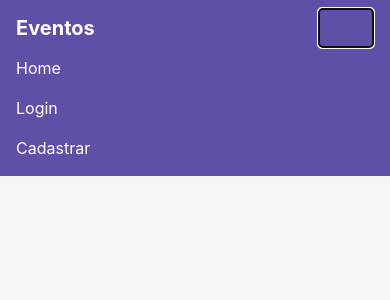
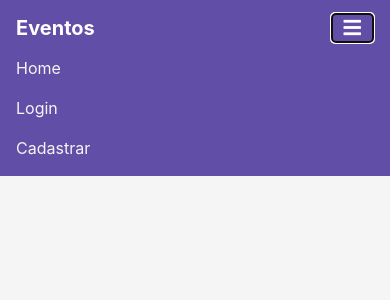
Before and after one commit to diogocbarros/publica-eventos, a React (Create React App) app: page / in a window 390 px wide. Both pictures are taken after a click on the button "Toggle navigation". Shown: the top 300 px of the page. Built offline with nearby package versions, Linux system fonts and the light colour scheme.

Commit message:
ajustando navbar

```diff
--- a/package.json
+++ b/package.json
@@ -11,8 +11,10 @@
     "history": "^5.0.0",
     "react": "^17.0.1",
     "react-dom": "^17.0.1",
+    "react-redux": "^7.2.2",
     "react-router-dom": "^6.0.0-beta.0",
     "react-scripts": "4.0.0",
+    "redux": "^4.0.5",
     "web-vitals": "^0.2.4"
   },
   "scripts": {
--- a/public/index.html
+++ b/public/index.html
@@ -8,22 +8,13 @@
   <meta name="theme-color" content="#000000" />
   <meta name="description" content="Web site created using create-react-app" />
   <link rel="apple-touch-icon" href="%PUBLIC_URL%/logo192.png" />
-  <!--
-      manifest.json provides metadata used when your web app is installed on a
-      user's mobile device or desktop. See https://developers.google.com/web/fundamentals/web-app-manifest/
-    -->
   <link rel="manifest" href="%PUBLIC_URL%/manifest.json" />
-  <!--
-      Notice the use of %PUBLIC_URL% in the tags above.
-      It will be replaced with the URL of the `public` folder during the build.
-      Only files inside the `public` folder can be referenced from the HTML.
 
-      Unlike "/favicon.ico" or "favicon.ico", "%PUBLIC_URL%/favicon.ico" will
-      work correctly both with client-side routing and a non-root public URL.
-      Learn how to configure a non-root public URL by running `npm run build`.
-    -->
+  <!-- Bootstrap -->
+  <link rel="stylesheet" href="https://cdn.jsdelivr.net/npm/bootstrap@4.5.3/dist/css/bootstrap.min.css" integrity="sha384-TX8t27EcRE3e/ihU7zmQxVncDAy5uIKz4rEkgIXeMed4M0jlfIDPvg6uqKI2xXr2" crossorigin="anonymous">
 
-  <link rel="stylesheet" href="https://cdn.jsdelivr.net/npm/bootstrap@4.5.3/dist/css/bootstrap.min.css" integrity="sha384-TX8t27EcRE3e/ihU7zmQxVncDAy5uIKz4rEkgIXeMed4M0jlfIDPvg6uqKI2xXr2" crossorigin="anonymous">
+  <!-- Fonte awesome -->
+  <link rel="stylesheet" href="https://cdnjs.cloudflare.com/ajax/libs/font-awesome/5.15.1/css/all.min.css" integrity="sha512-+4zCK9k+qNFUR5X+cKL9EIR+ZOhtIloNl9GIKS57V1MyNsYpYcUrUeQc9vNfzsWfV28IaLL3i96P9sdNyeRssA==" crossorigin="anonymous" />
   <title>React App</title>
 </head>
 
--- a/src/components/navbar/index.js
+++ b/src/components/navbar/index.js
@@ -16,20 +16,17 @@ function navbar() {
           aria-expanded="false"
           aria-label="Toggle navigation"
         >
-          <span className="navbar-toggler-icon"></span>
+          <i className="fas fa-bars text-white"></i>
         </button>
         <div className="collapse navbar-collapse" id="navbarNavAltMarkup">
           <div className="navbar-nav">
-            <Link to="/" className="nav-item nav-link active text-white">
+            <Link to="/" className="nav-item nav-link active ">
               Home
             </Link>
-            <Link to="/" className="nav-item nav-link active text-white">
+            <Link to="/login" className="nav-item nav-link active ">
               Login
             </Link>
-            <Link
-              to="/novousuario"
-              className="nav-item nav-link active text-white"
-            >
+            <Link to="/novousuario" className="nav-item nav-link active ">
               Cadastrar
             </Link>
           </div>
--- a/src/components/navbar/navbar.css
+++ b/src/components/navbar/navbar.css
@@ -1,3 +1,12 @@
 .navbar {
   background-color: #614ea6;
 }
+
+.nav-item {
+  color: #f5f5f5;
+}
+
+.nav-item:hover {
+  color: tomato;
+  transition: 0.3s ease-in;
+}
```
Also changed, not shown: 1 other file (tests, documents, lock files or other folders).
